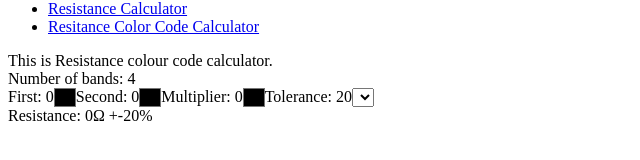
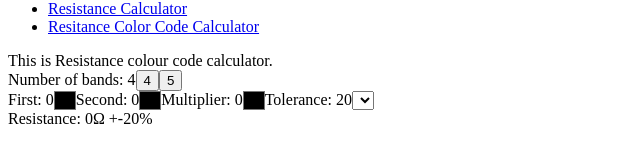
Before and after one commit to SudarshanSMD/react-electronics-calculator, a React (Create React App) app: page /electronics/resistancecolorcodecalculator in a window 1280 px wide. Shown: the part 129-289 px from the top of the page, without its empty margins (0-640 px from the left). Built offline with nearby package versions, Linux system fonts and the light colour scheme.

Commit message:
adding function for ColorCodeSelect

```diff
--- a/src/electronics/resitance/ResistanceColorCodeCalculator.tsx
+++ b/src/electronics/resitance/ResistanceColorCodeCalculator.tsx
@@ -1,5 +1,6 @@
 import * as React from 'react';
 import { isTemplateElement } from '@babel/types';
+import { number } from 'prop-types';
 
 enum ColorCode { '#000000', '#914A00', '#F40000', '#F8A400', '#FEFE00', '#9ECD1C', '#6C96F0', '#8F06D6', '#A0A0A0', '#FFFFFF' }
 
@@ -15,6 +16,25 @@ interface State {
     isFourBand: boolean
 };
 
+interface selectProps {
+    name: string,
+    value: number,
+    onChange: (event: React.FormEvent<HTMLSelectElement>) => void
+}
+
+function ColorCodeSelect(props: selectProps) {
+    return (
+        <select name={props.name}
+            value={props.value}
+            onChange={(event) => props.onChange(event)}
+            style={{ backgroundColor: ColorCode[props.value] }}>
+            {Object.entries(ColorCode).slice(Object.entries(ColorCode).length / 2).map(entry => (
+                <option key={entry[1]} style={{ backgroundColor: entry[0] }} value={entry[1]}></option>
+            ))}
+        </select>
+    );
+}
+
 export default class ResistanceColorCodeCalculator extends React.Component<State> {
     state: State = {
         first: 0,
@@ -26,29 +46,6 @@ export default class ResistanceColorCodeCalculator extends React.Component<State
         isFourBand: true
     };
 
-
-    handleChange(event: React.FormEvent<HTMLSelectElement>): void {
-        debugger;
-
-        this.setState({
-            [event.currentTarget.name]: event.currentTarget.value
-        }, () => {
-            let numberString: string = "";
-            if (this.state.isFourBand) {
-                numberString = this.state.first.toString() + this.state.second.toString();
-            } else {
-                numberString = this.state.first.toString() + this.state.second.toString() + this.state.third.toString();
-            }
-
-            this.setState({
-                resistance: parseInt(numberString) * Math.pow(10, this.state.multiplier),
-            });
-
-        });
-
-        // this.calculateResistance();
-    }
-
     calculateResistance(): void {
         let numberString: string = "";
         if (this.state.isFourBand) {
@@ -56,9 +53,25 @@ export default class ResistanceColorCodeCalculator extends React.Component<State
         } else {
             numberString = this.state.first.toString() + this.state.second.toString() + this.state.third.toString();
         }
-
         this.setState({
             resistance: parseInt(numberString) * Math.pow(10, this.state.multiplier),
+        });
+    }
+
+
+    handleChange(event: React.FormEvent<HTMLSelectElement>): void {
+        this.setState({
+            [event.currentTarget.name]: event.currentTarget.value
+        }, () => {
+            this.calculateResistance();
+        });
+    }
+
+    changeBandCount(event: React.FormEvent<HTMLButtonElement>, count: number): void {
+        this.setState({
+            isFourBand: count === 4 ? true : false,
+        }, () => {
+            this.calculateResistance();
         });
     }
 
@@ -69,43 +82,24 @@ export default class ResistanceColorCodeCalculator extends React.Component<State
                 <div>
                     <div>
                         Number of bands: {this.state.isFourBand ? (<span>4</span>) : (<span>5</span>)}
+                        <button onClick={(event) => this.changeBandCount(event, 4)}>4</button>
+                        <button onClick={(event) => this.changeBandCount(event, 5)}>5</button>
                     </div>
 
                     <form>
+
                         First: {this.state.first}
-                        <select name="first"
-                            value={this.state.first}
-                            onChange={(event) => this.handleChange(event)}
-                            style={{ backgroundColor: ColorCode[this.state.first] }}>
-                            {Object.entries(ColorCode).slice(Object.entries(ColorCode).length / 2).map(entry => (
-                                <option key={entry[1]} style={{ backgroundColor: entry[0] }} value={entry[1]}></option>
-                            ))}
-                        </select>
+                        <ColorCodeSelect name="first" onChange={(event) => this.handleChange(event)} value={this.state.first} />
 
                         Second: {this.state.second}
-                        <select name="second"
-                            value={this.state.second}
-                            onChange={(event) => this.handleChange(event)}
-                            style={{ backgroundColor: ColorCode[this.state.second] }}>
-                            {Object.entries(ColorCode).slice(Object.entries(ColorCode).length / 2).map(entry => (
-                                <option style={{ backgroundColor: entry[0] }} value={entry[1]}></option>
-                            ))}
-                        </select>
+                        <ColorCodeSelect name="second" onChange={(event) => this.handleChange(event)} value={this.state.second} />
 
                         {this.state.isFourBand ? (
                             <span>
                             </span>
                         ) : (
                                 <span> Third: {this.state.third}
-                                    <select name="third"
-                                        value={this.state.third}
-                                        onChange={(event) => this.handleChange(event)}
-                                        style={{ backgroundColor: ColorCode[this.state.third] }}
-                                    >
-                                        {Object.entries(ColorCode).slice(Object.entries(ColorCode).length / 2).map(entry => (
-                                            <option style={{ backgroundColor: entry[0] }} value={entry[1]}></option>
-                                        ))}
-                                    </select>
+                                    <ColorCodeSelect name="third" onChange={(event) => this.handleChange(event)} value={this.state.third} />
                                 </span>
                             )}
 
```
